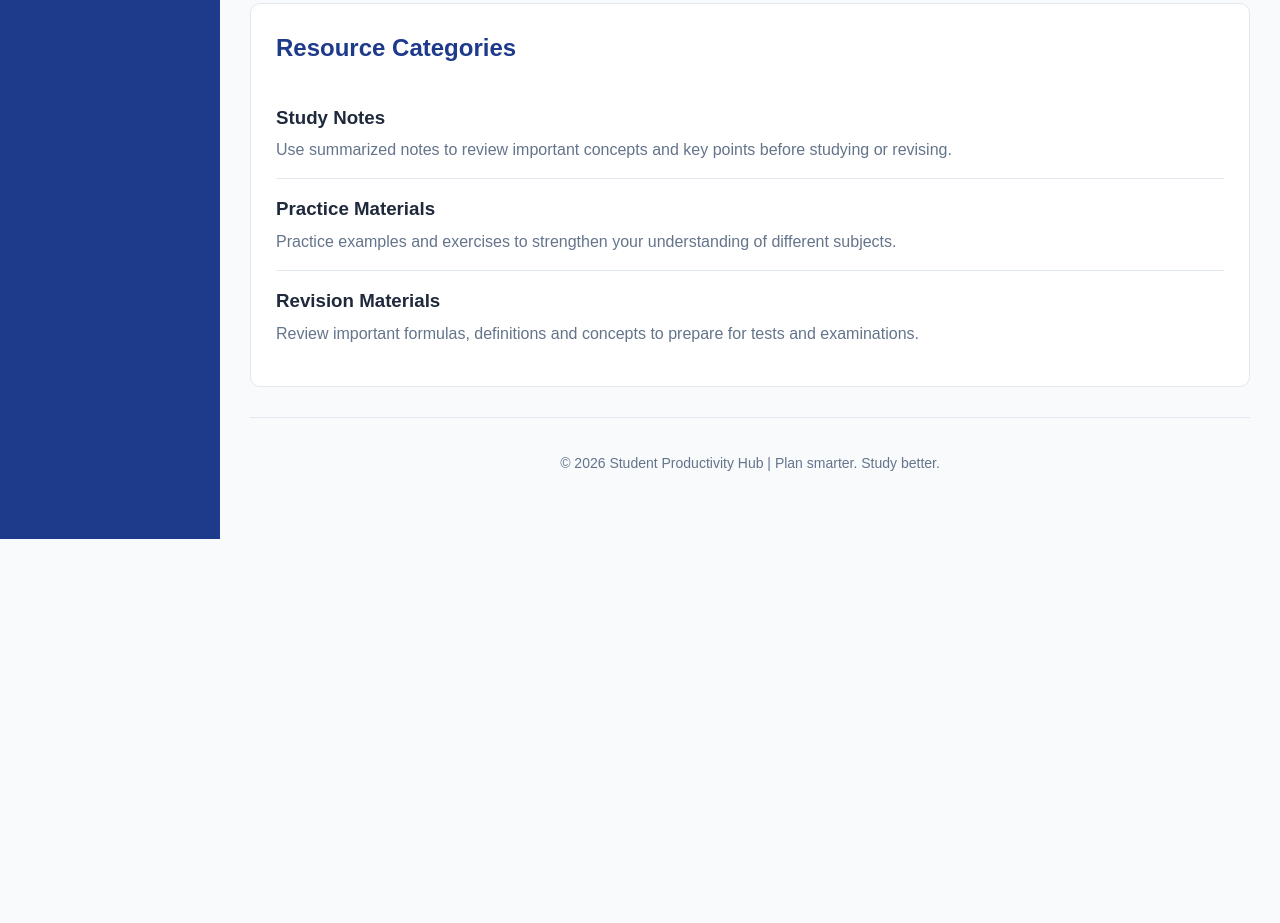
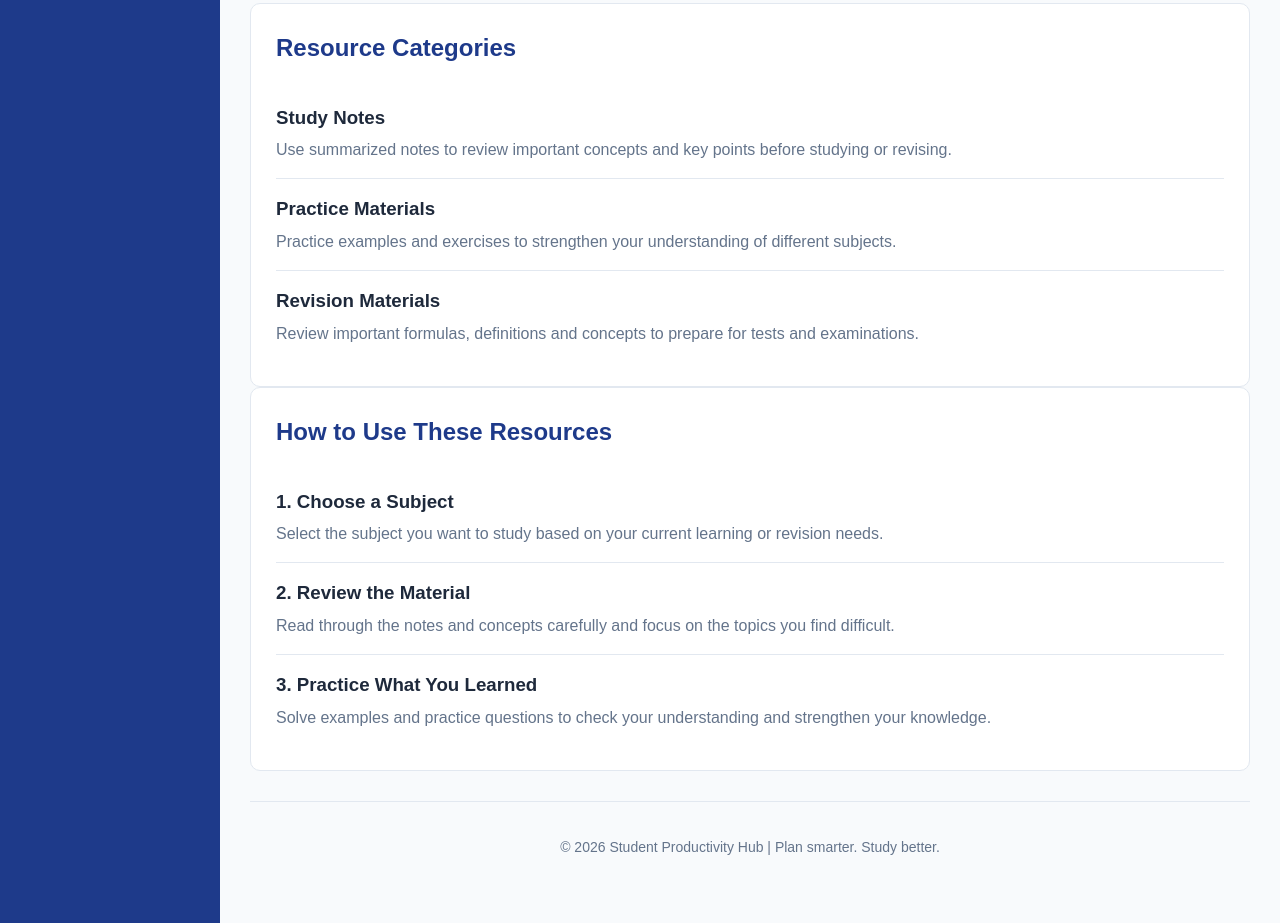
Before and after one commit to himankjain7/StudyHub, a plain HTML site: page resources.html in a window 1280 px wide. Shown: the part 714-1637 px from the top of the page. Before the commit the page ends 1253 px from the top, so only its background shows below. Drawn offline with Linux system fonts and the light colour scheme.

Commit message:
Add resource usage guide

```diff
--- a/resources.html
+++ b/resources.html
@@ -104,6 +104,37 @@
 
             </section>
 
+            <!-- How to Use Resources -->
+            <section class="schedule" aria-labelledby="usage-heading">
+
+                <h2 id="usage-heading">How to Use These Resources</h2>
+
+                <div class="schedule-item">
+                    <h3>1. Choose a Subject</h3>
+                    <p>
+                        Select the subject you want to study based on your
+                        current learning or revision needs.
+                    </p>
+                </div>
+
+                <div class="schedule-item">
+                    <h3>2. Review the Material</h3>
+                    <p>
+                        Read through the notes and concepts carefully and
+                        focus on the topics you find difficult.
+                    </p>
+                </div>
+
+                <div class="schedule-item">
+                    <h3>3. Practice What You Learned</h3>
+                    <p>
+                        Solve examples and practice questions to check your
+                        understanding and strengthen your knowledge.
+                    </p>
+                </div>
+
+            </section>
+
             <!-- Footer -->
             <footer class="footer">
                 <p>© 2026 Student Productivity Hub | Plan smarter. Study better.</p>
```
